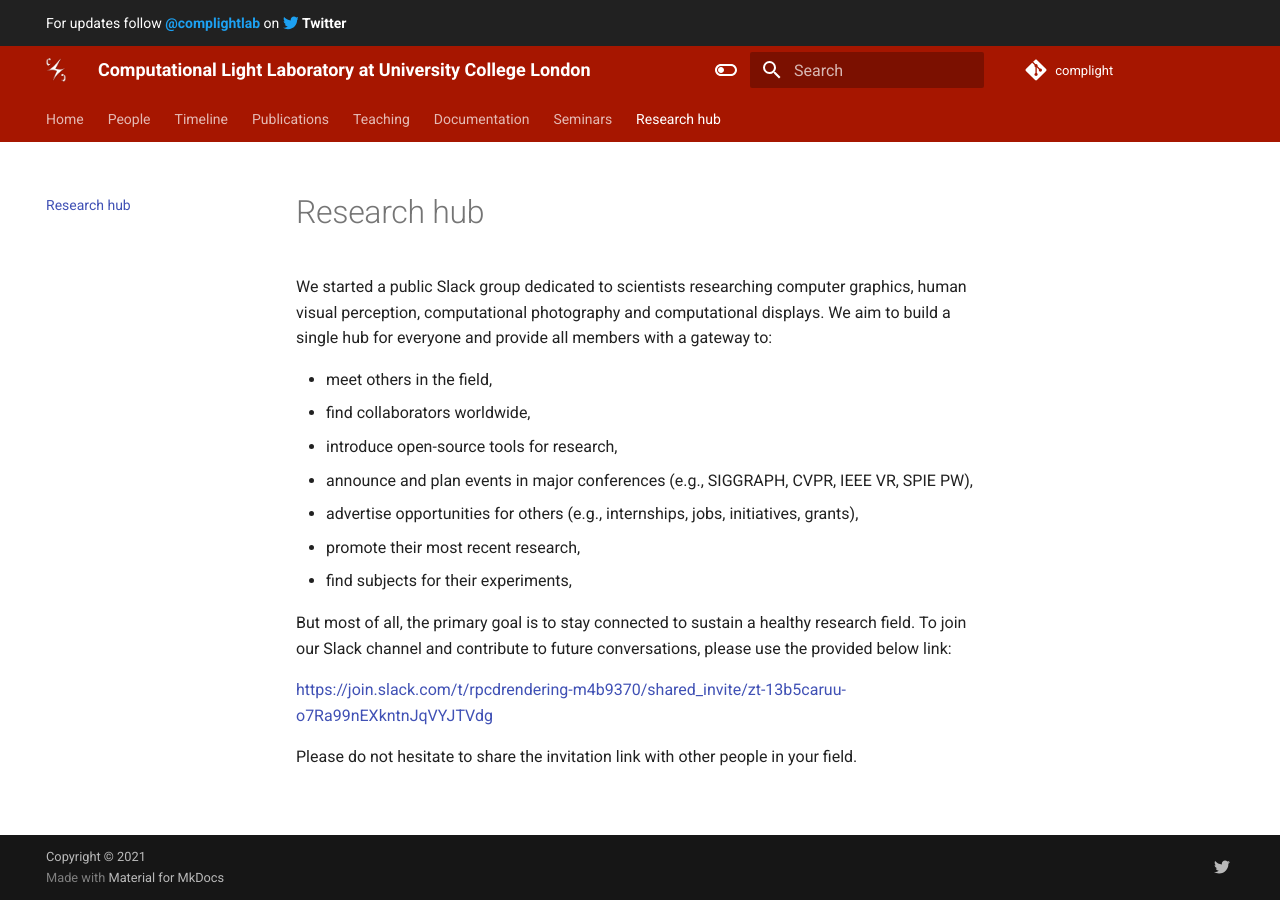
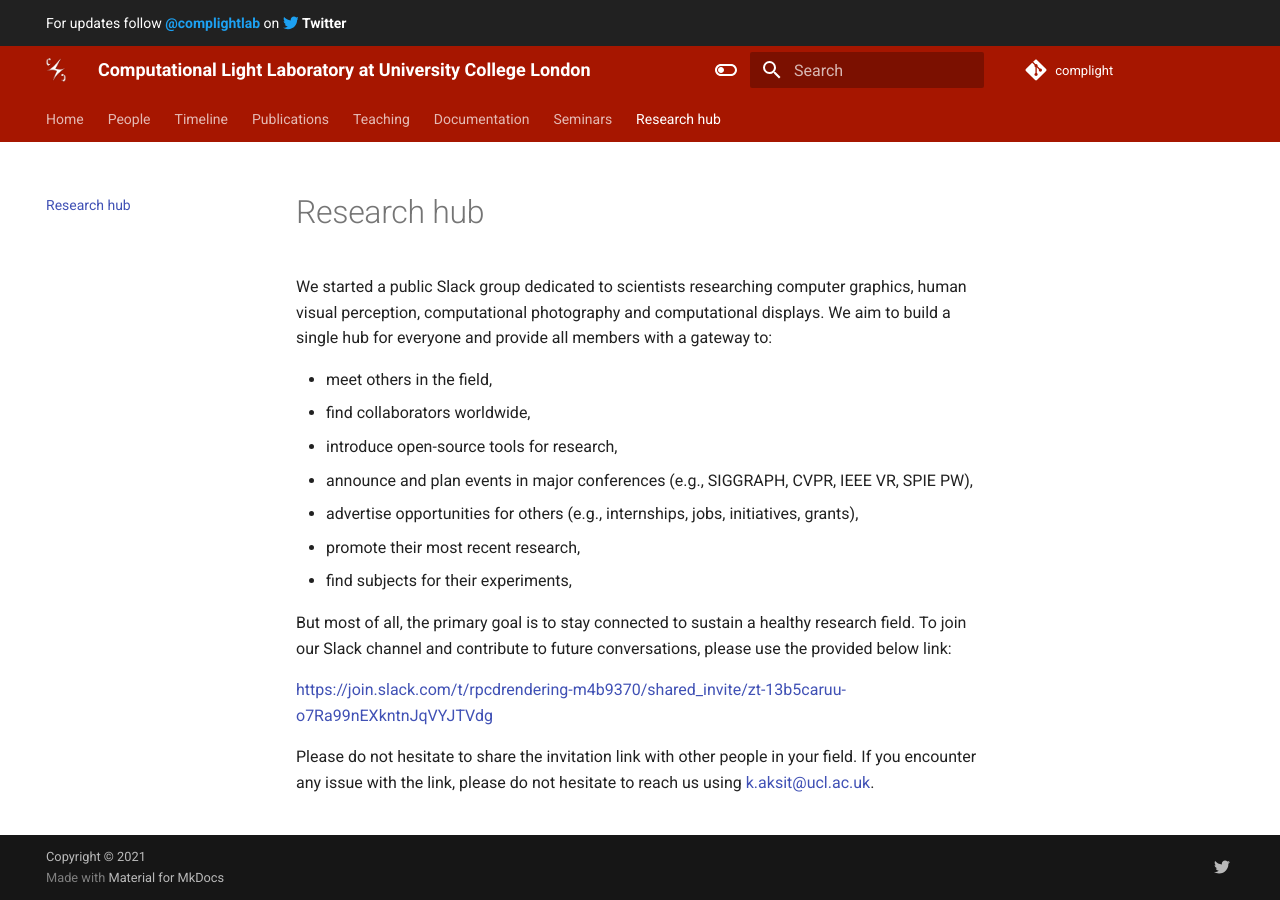
Before and after one commit to complight/complight.github.io, an MkDocs documentation site: the page built from docs/research_hub.md, in a window 1280 px wide. Built offline with MkDocs 1.6.1 and Material for MkDocs 9.7.7, drawn with Linux system fonts in a browser that asks for light colours.

Commit message:
Update research_hub.md

```diff
--- a/docs/research_hub.md
+++ b/docs/research_hub.md
@@ -13,4 +13,4 @@ But most of all, the primary goal is to stay connected to sustain a healthy rese
 
 [https://join.slack.com/t/rpcdrendering-m4b9370/shared_invite/zt-13b5caruu-o7Ra99nEXkntnJqVYJTVdg](https://join.slack.com/t/rpcdrendering-m4b9370/shared_invite/zt-13b5caruu-o7Ra99nEXkntnJqVYJTVdg)
 
-Please do not hesitate to share the invitation link with other people in your field.
+Please do not hesitate to share the invitation link with other people in your field. If you encounter any issue with the link, please do not hesitate to reach us using [k.aksit@ucl.ac.uk](mailto:k.aksit@ucl.ac.uk).
```
